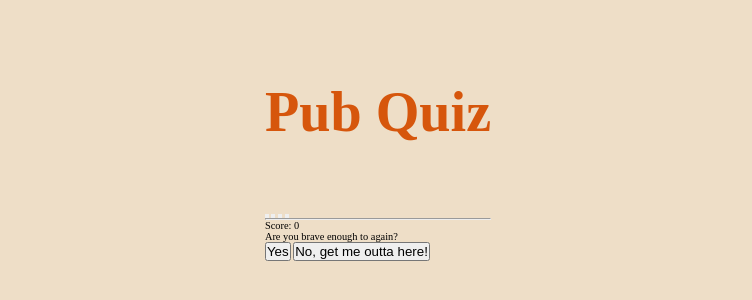
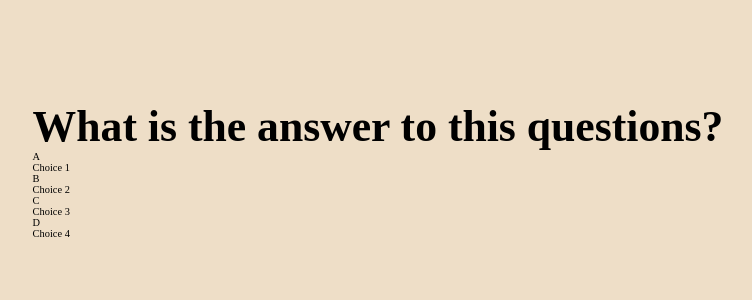
Before and after one commit to julianbohm/Pub-Quiz, a plain HTML site: page game.html in a window 1280 px wide. Shown: the part 230-530 px from the top of the page, without its empty margins (262-1014 px from the left). Drawn offline with Linux system fonts and the light colour scheme.

Commit message:
game base html, create the bottons

```diff
--- a/game.html
+++ b/game.html
@@ -1,35 +1,40 @@
 <!DOCTYPE html>
 <html lang="en">
+
 <head>
     <meta charset="UTF-8">
     <meta name="viewport" content="width=device-width, initial-scale=1.0">
     <title>Pub Quiz</title>
     <link rel="stylesheet" href="assets/css/style.css">
-        <link rel="apple-touch-icon" sizes="180x180" href="apple-touch-icon.png">
-<link rel="icon" type="image/png" sizes="32x32" href="assets/favicon/favicon-32x32.png">
-<link rel="icon" type="image/png" sizes="16x16" href="assets/favicon/favicon-16x16.png">
-<link rel="manifest" href="/site.webmanifest">
+    <link rel="apple-touch-icon" sizes="180x180" href="apple-touch-icon.png">
+    <link rel="icon" type="image/png" sizes="32x32" href="assets/favicon/favicon-32x32.png">
+    <link rel="icon" type="image/png" sizes="16x16" href="assets/favicon/favicon-16x16.png">
+    <link rel="manifest" href="/site.webmanifest">
 </head>
+
 <body>
     <div class="container">
-        <div id="wapper">
-            <h1>Pub Quiz</h1>
-            <br>
-            <div id="question"></div>
-            <button id="anwers1" onckick="checkAnswer(0)"></button>
-            <button id="anwers2" onckick="checkAnswer(1)"></button>
-            <button id="anwers3" onckick="checkAnswer(2)"></button>
-            <button id="anwers4" onckick="checkAnswer(3)"></button>
-            <hr>
-            <div>Score: <span id="score">0</span></div>
-            <div id="playagain">
-                <p>Are you brave enough to again?</p>
-                <button onclick="endgameOption(0)">Yes</button>
-                <button onclick="endgameOption(1)">No, get me outta here!</button>
-
+        <div id="game" class="justify-center flex-column">
+            <h2 id="quesiton">What is the answer to this questions?</h2>
+            <div class="choice-container">
+                <p class="choice-prefix">A</p>
+                <p class="choice-text">Choice 1</p>
+            </div>
+            <div class="choice-container">
+                <p class="choice-prefix">B</p>
+                <p class="choice-text">Choice 2</p>
+            </div>
+            <div class="choice-container">
+                <p class="choice-prefix">C</p>
+                <p class="choice-text">Choice 3</p>
+            </div>
+            <div class="choice-container">
+                <p class="choice-prefix">D</p>
+                <p class="choice-text">Choice 4</p>
             </div>
         </div>
     </div>
-   <script src="assets/js/script.js"></script>
+    <script src="assets/js/script.js"></script>
 </body>
+
 </html>
```
